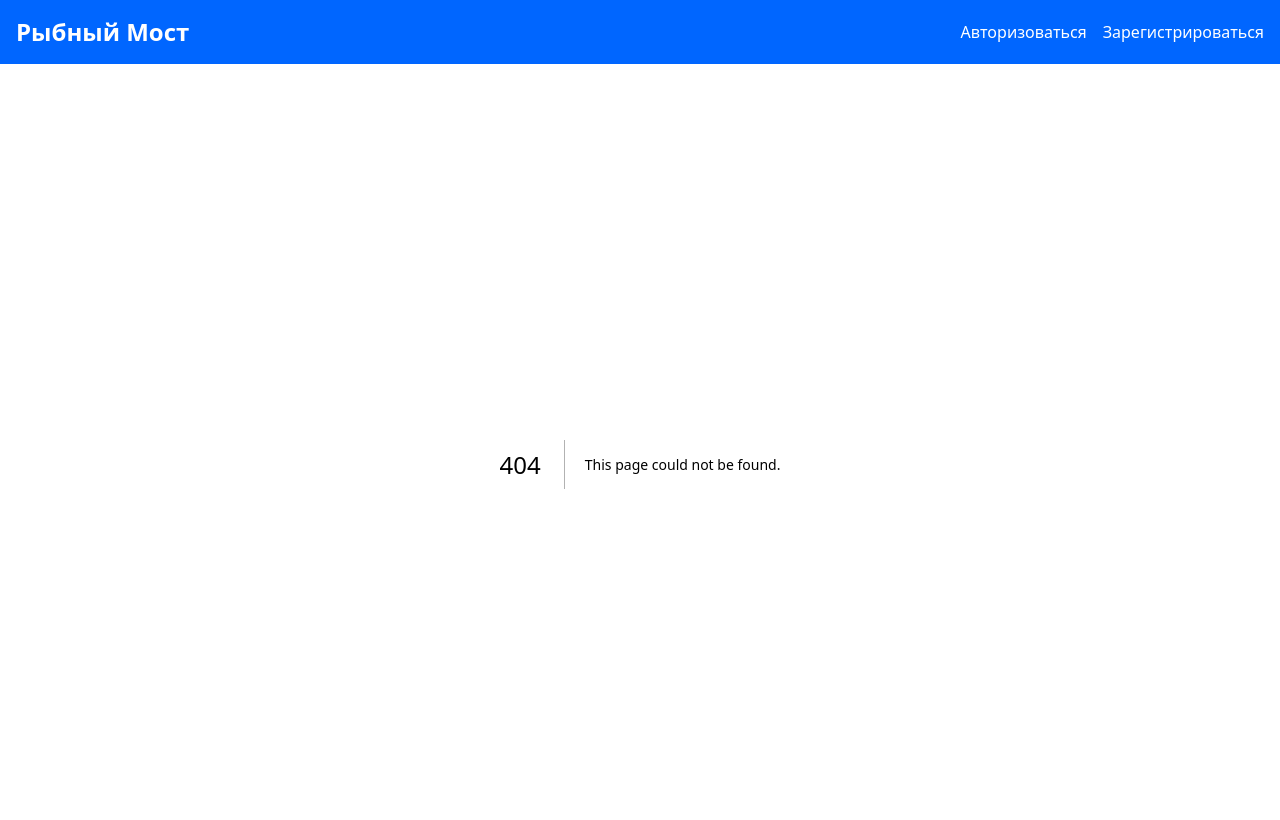
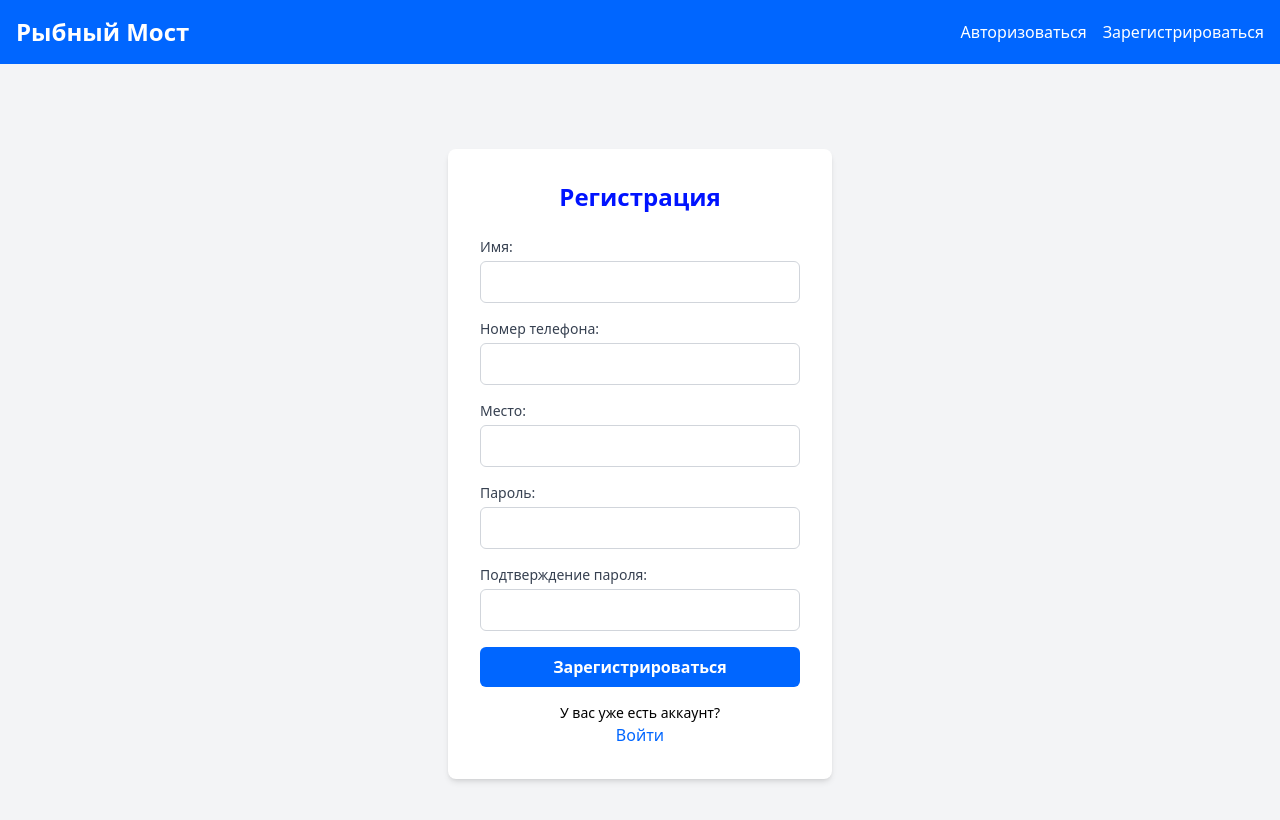
Before and after one commit to XomyachokAndrew/course, a Next.js app: page /register in a window 1280 px wide. Before the commit this address had no page. Shown: the top 820 px of the page. Built offline with nearby package versions, Linux system fonts and the light colour scheme.

Commit message:
Added login and registration pages

```diff
--- /dev/null
+++ b/app/(pages)/(login)/login/page.js
@@ -0,0 +1,64 @@
+'use client';
+import { useState } from "react";
+import { useAuth } from "@/app/context/AuthContext";
+import { useRouter } from "next/navigation";
+import Link from "next/link";
+
+const Login = () => {
+    const { login } = useAuth();
+    const [phone, setPhone] = useState('');
+    const [password, setPassword] = useState('');
+    const router = useRouter();
+
+    const handleLogin = async (e) => {
+        e.preventDefault();
+        try {
+            await login(phone, password);
+
+            router.push('/profile');
+        } catch (error) {
+            console.error(error.message);
+        }
+    };
+
+    return (
+        <div className="flex items-center justify-center min-h-screen bg-gray-100">
+            <div className="bg-white p-8 rounded-lg shadow-md w-96">
+                <h1 className="text-2xl font-bold mb-6 text-center text-[#0013FF]">Вход</h1>
+                <form onSubmit={handleLogin}>
+                    <div className="mb-4">
+                        <label className="block text-sm font-medium text-gray-700">Номер телефона</label>
+                        <input
+                            type="text"
+                            value={phone}
+                            onChange={(e) => setPhone(e.target.value)}
+                            className="mt-1 block w-full p-2 border border-gray-300 rounded-md focus:outline-none focus:ring focus:ring-[#0066FF]"
+                            required
+                        />
+                    </div>
+                    <div className="mb-4">
+                        <label className="block text-sm font-medium text-gray-700">Пароль</label>
+                        <input
+                            type="password"
+                            value={password}
+                            onChange={(e) => setPassword(e.target.value)}
+                            className="mt-1 block w-full p-2 border border-gray-300 rounded-md focus:outline-none focus:ring focus:ring-[#0066FF]"
+                            required
+                        />
+                    </div>
+                    <button
+                        type="submit"
+                        className="w-full bg-[#0066FF] text-white font-semibold py-2 rounded-md hover:bg-[#0013FF] transition duration-200"
+                    >
+                        Войти
+                    </button>
+                    <Link href="/register" className="mt-4 block text-center text-[#0066FF] hover:text-[#0013FF] transition duration-200">
+                        Регистрация
+                    </Link>
+                </form>
+            </div>
+        </div>
+    );
+}
+
+export default Login;
--- /dev/null
+++ b/app/(pages)/(login)/register/page.js
@@ -0,0 +1,101 @@
+'use client';
+import { useState } from "react";
+import { useAuth } from "@/app/context/AuthContext";
+import { useRouter } from "next/navigation";
+import Link from "next/link";
+
+const Register = () => {
+    const { login, register } = useAuth();
+    const [phone, setPhone] = useState('');
+    const [name, setName] = useState('');
+    const [place, setPlace] = useState('');
+    const [password_confirmation, setConfirmPassword] = useState('');
+    const [password, setPassword] = useState('');
+    const router = useRouter();
+
+    const handleRegister = async (e) => {
+        e.preventDefault();
+
+        try {
+            await register({ name, place, phone, password, password_confirmation });
+            await login(phone, password);
+            router.push('/profile');
+        } catch (error) {
+            console.error(error.message);
+        }
+    }
+
+    return (
+        <div className="flex items-center justify-center min-h-screen bg-gray-100">
+            <div className="bg-white p-8 rounded-lg shadow-md w-96">
+                <h1 className="text-2xl font-bold mb-6 text-center text-[#0013FF]">Регистрация</h1>
+                <form onSubmit={handleRegister}>
+                    <div className="mb-4">
+                        <label className="block text-sm font-medium text-gray-700">Имя:</label>
+                        <input
+                            type="text"
+                            value={name}
+                            onChange={(e) => setName(e.target.value)}
+                            className="mt-1 block w-full p-2 border border-gray-300 rounded-md focus:outline-none focus:ring focus:ring-[#0066FF]"
+                            required
+                        />
+                    </div>
+                    <div className="mb-4">
+                        <label className="block text-sm font-medium text-gray-700">Номер телефона:</label>
+                        <input
+                            type="text"
+                            value={phone}
+                            onChange={(e) => setPhone(e.target.value)}
+                            className="mt-1 block w-full p-2 border border-gray-300 rounded-md focus:outline-none focus:ring focus:ring-[#0066FF]"
+                            required
+                        />
+                    </div>
+                    <div className="mb-4">
+                        <label className="block text-sm font-medium text-gray-700">Место:</label>
+                        <input
+                            type="text"
+                            value={place}
+                            onChange={(e) => setPlace(e.target.value)}
+                            className="mt-1 block w-full p-2 border border-gray-300 rounded-md focus:outline-none focus:ring focus:ring-[#0066FF]"
+                            required
+                        />
+                    </div>
+                    <div className="mb-4">
+                        <label className="block text-sm font-medium text-gray-700">Пароль:</label>
+                        <input
+                            type="password"
+                            value={password}
+                            onChange={(e) => setPassword(e.target.value)}
+                            className="mt-1 block w-full p-2 border border-gray-300 rounded-md focus:outline-none focus:ring focus:ring-[#0066FF]"
+                            required
+                        />
+                    </div>
+                    <div className="mb-4">
+                        <label className="block text-sm font-medium text-gray-700">Подтверждение пароля:</label>
+                        <input
+                            type="password"
+                            value={password_confirmation}
+                            onChange={(e) => setConfirmPassword(e.target.value)}
+                            className="mt-1 block w-full p-2 border border-gray-300 rounded-md focus:outline-none focus:ring focus:ring-[#0066FF]"
+                            required
+                        />
+                    </div>
+                    <button
+                        type="submit"
+                        className="w-full bg-[#0066FF] text-white font-semibold py-2 rounded-md hover:bg-[#0013FF] transition duration-200"
+                    >
+                        Зарегистрироваться
+                    </button>
+                    <div className="mt-4 text-center">
+                        <p className="text-sm">У вас уже есть аккаунт?</p>
+                        <Link href="/login" className="text-[#0066FF] hover:text-[#0013FF] transition duration-200">
+                            Войти
+                        </Link>
+                    </div>
+                </form>
+            </div>
+        </div>
+    );
+}
+
+export default Register;
--- a/package.json
+++ b/package.json
@@ -9,9 +9,10 @@
     "lint": "next lint"
   },
   "dependencies": {
+    "axios": "^1.7.8",
+    "next": "15.0.3",
     "react": "19.0.0-rc-66855b96-20241106",
-    "react-dom": "19.0.0-rc-66855b96-20241106",
-    "next": "15.0.3"
+    "react-dom": "19.0.0-rc-66855b96-20241106"
   },
   "devDependencies": {
     "postcss": "^8",
```
Also changed, not shown: 1 other file (tests, documents, lock files or other folders).
